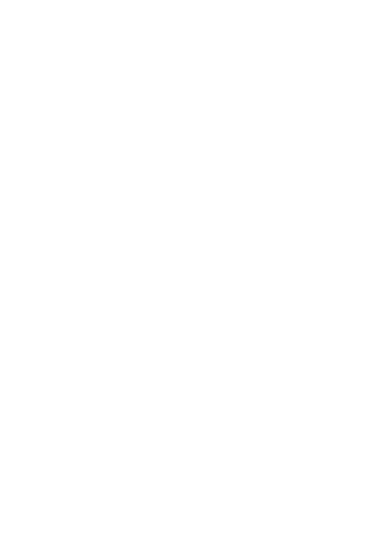
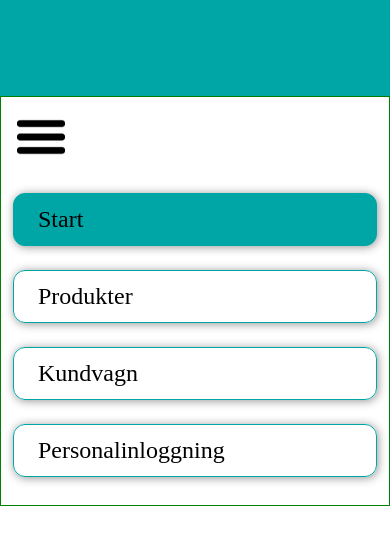
Before and after one commit to vectorell/webbshop-sommar, a React (Vite) app in the folder roligt-och-soligt/: page / in a window 390 px wide. Shown: the top 544 px of the page. Built offline with nearby package versions, Linux system fonts and the light colour scheme.

Commit message:
Fixed hamburgermenu links, routing and styling

```diff
--- a/roligt-och-soligt/src/App.css
+++ b/roligt-och-soligt/src/App.css
@@ -0,0 +1,28 @@
+* {
+    margin: 0em;
+    padding: 0em;
+    box-sizing: border-box;
+}
+
+main {
+    background-color: rgb(255, 255, 255);
+    width: 100vw;
+    height: 100vh;
+}
+
+body::-webkit-scrollbar {
+    display: none;
+  }
+
+body {
+    -ms-overflow-style: none;  /* IE and Edge */
+    scrollbar-width: none;  /* Firefox */
+}
+
+:root {
+    --color-colombia-blue: #BBDEF0;
+    --color-light-sea-green: #00A6A6;
+    --color-jonquil: #EFCA08;
+    --color-gamboge: #F49F0A;
+    --color-tangerine: #F08700;
+}
--- /dev/null
+++ b/roligt-och-soligt/src/components/hamburgermenu/HamburgerMenu.css
@@ -0,0 +1,39 @@
+.hamburger-menu-div {
+    border: 1px solid green;
+    padding-bottom: 1em;
+}
+
+.hamburger-links {
+    display: flex;
+    flex-direction: column;
+    row-gap: 1em;
+    font-size: 1.5em;
+    padding: 0.5em;
+}
+
+.hamburger-links > * {
+    text-decoration: none;
+    color: black;
+    box-shadow: 1px 1px 10px rgba(0, 0, 0, 0.425);
+    border: 1px solid var(--color-light-sea-green);
+    border-radius: 0.5em;
+    padding: 0.5em 1em;
+    transition: 0.2s;
+}
+
+.hamburger-links > *:hover {
+    transition: 0.2s;
+    background-color: var(--color-colombia-blue);
+}
+
+.hamburger-links > *:active {
+    background-color: var(--color-light-sea-green);
+}
+.hamburger-links > *.active {
+    background-color: var(--color-light-sea-green);
+}
+
+.hamburger-icon {
+    width: 3em;
+    margin: 1em;
+}
--- /dev/null
+++ b/roligt-och-soligt/src/components/hamburgermenu/HamburgerMenu.jsx
@@ -0,0 +1,18 @@
+import { NavLink } from 'react-router-dom'
+import './HamburgerMenu.css'
+
+function HamburgerMenu() {
+    return (
+        <div className="hamburger-menu-div">
+            <img src="/src/assets/menu.png" alt="hamburger-menu" className="hamburger-icon" />
+            <div className="hamburger-links">
+                <NavLink to=""> Start </NavLink>
+                <NavLink to="products"> Produkter </NavLink>
+                <NavLink to="cart"> Kundvagn </NavLink>
+                <NavLink to="admin"> Personalinloggning </NavLink>
+            </div>
+        </div>
+    )
+}
+
+export default HamburgerMenu
--- a/roligt-och-soligt/src/components/header/Header.css
+++ b/roligt-och-soligt/src/components/header/Header.css
@@ -1,4 +1,5 @@
 .header-div {
-    background-color: rgb(129, 85, 28);
-    width: 100%;
+    background-color: #00A6A6;
+    width: 100vw;
+    height: 6em;
 }
--- a/roligt-och-soligt/src/components/header/Header.jsx
+++ b/roligt-och-soligt/src/components/header/Header.jsx
@@ -1,4 +1,5 @@
 import './Header.css'
+import { NavLink } from 'react-router-dom'
 
 function Header() {
 
--- a/roligt-och-soligt/src/main.jsx
+++ b/roligt-och-soligt/src/main.jsx
@@ -10,7 +10,7 @@
     element: <Root />,
     children: [
       {
-        path: 'products'
+        path: 'products',
         // element: <Products />,
       },
       {
--- a/roligt-och-soligt/src/routes/Root.jsx
+++ b/roligt-och-soligt/src/routes/Root.jsx
@@ -1,5 +1,7 @@
 import '../App.css'
 import Header from "../components/header/Header"
+import { Outlet } from 'react-router-dom'
+import HamburgerMenu from '../components/hamburgermenu/HamburgerMenu'
 
 function Root() {
     return (
@@ -8,7 +10,10 @@
                 <Header/>
             </header>
 
-            <body></body>
+            <main>
+                <HamburgerMenu />
+                <Outlet />
+            </main>
 
 
 
```
Also changed, not shown: roligt-och-soligt/src/assets/menu.png (added), 1 other file (tests, documents, lock files or other folders).
